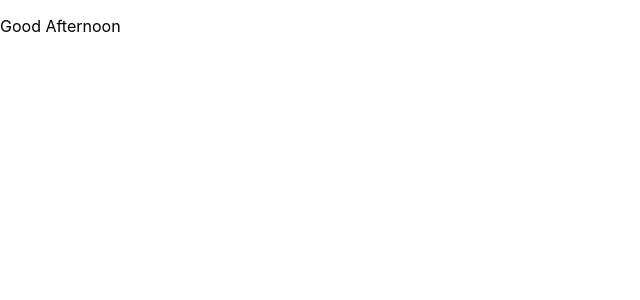
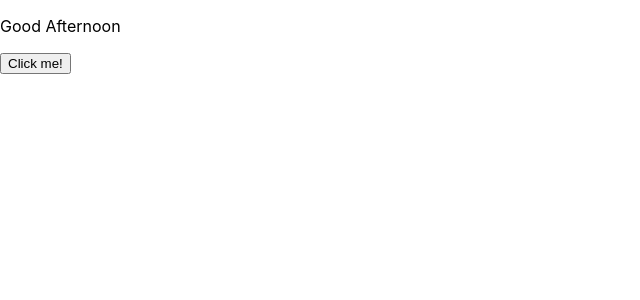
Before and after one commit to hirakumorishima02/React-tutorial, a React (Create React App) app: page / in a window 1280 px wide. Shown: the top 300 px of the page, without its empty margins (0-640 px from the left). Built offline with nearby package versions, Linux system fonts and the light colour scheme.

Commit message:
Add Event to component

```diff
--- a/src/App.js
+++ b/src/App.js
@@ -3,16 +3,24 @@ import React, {Component} from 'react';
 class Greeting extends Component {
   constructor() {
     super();
+    this.handleClick = this.handleClick.bind(this);
     this.state = {
       time: false
     };
   }
 
+  handleClick() {
+    this.setState({
+      time: !this.state.time
+    })
+  }
+
   render() {
     return (
-      <p>
-        {this.state.time ? 'Good Morning' : 'Good Afternoon'}
-      </p>
+      <div>
+        <p>{this.state.time ? 'Good Morning' : 'Good Afternoon'}</p>
+        <button onClick={this.handleClick}>Click me!</button>
+      </div>
     )
   }
 }
```
